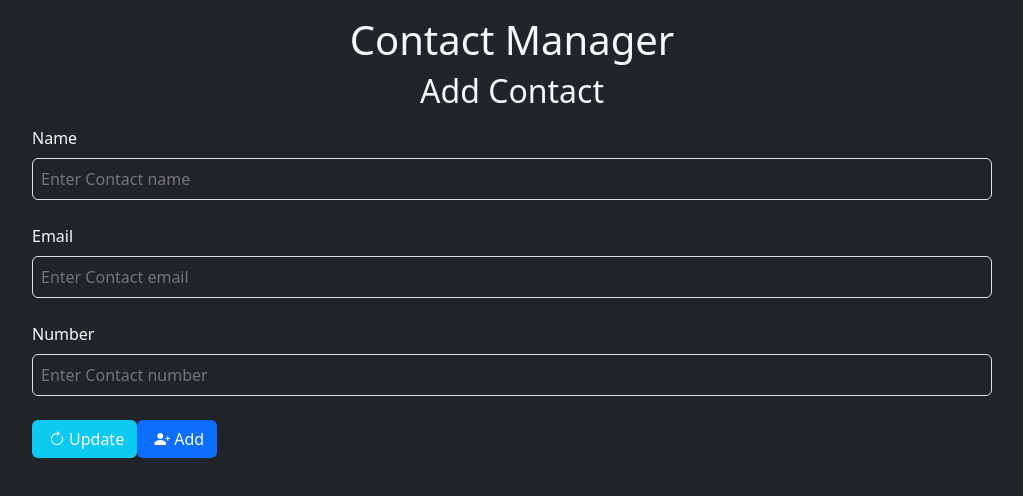
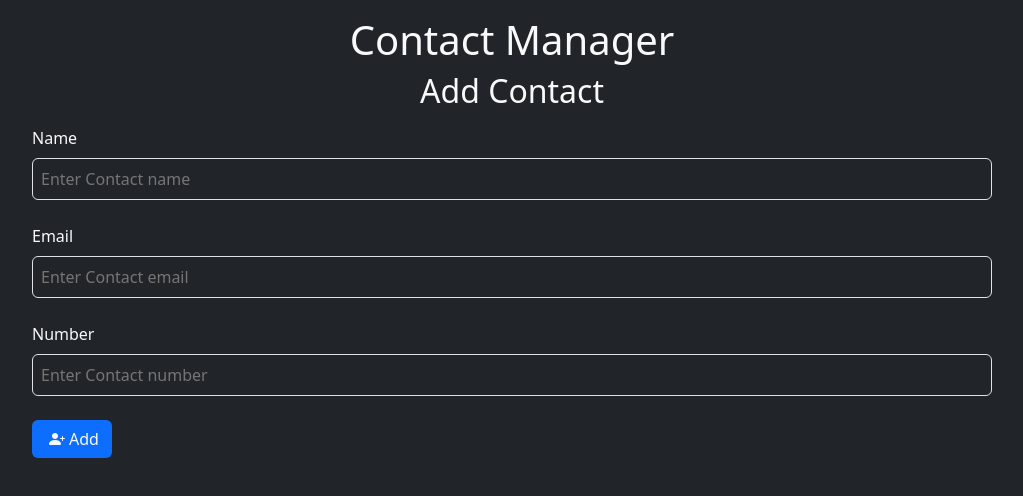
Before and after one commit to kaniz-naqvi/Contact-Manager, a React (Vite) app: page /add-contacts in a window 1280 px wide. Shown: the top 496 px of the page, without its empty margins (128-1151 px from the left). Built offline with nearby package versions, Linux system fonts and the light colour scheme.

Commit message:
Solved Editing Issue

```diff
--- a/src/App.jsx
+++ b/src/App.jsx
@@ -6,7 +6,6 @@ const App = () => {
   return (
     <ContactContext>
       <Routes>
-        {/* This is the correct way to route to ContactManager */}
         <Route path="/*" element={<ContactManager />} />
       </Routes>
     </ContactContext>
--- a/src/Context/ContactContext.jsx
+++ b/src/Context/ContactContext.jsx
@@ -4,8 +4,6 @@ import { useNavigate } from "react-router-dom";
 export const DataContext = createContext();
 
 const ContactContext = ({ children }) => {
-  const [editingId, setEditingId] = useState(null);
-
   const navigate = useNavigate();
   const [contacts, setContacts] = useState(() => {
     try {
@@ -21,6 +19,8 @@ const ContactContext = ({ children }) => {
   const [number, setNumber] = useState("");
   const [isSearch, setIsSearch] = useState(false); // Flag for search
   const [isUpdate, setIsUpdate] = useState(false);
+  const [editingId, setEditingId] = useState(null);
+
   // Update localStorage only if contacts are added or deleted, not when searched
   useEffect(() => {
     if (!isSearch && contacts.length > 0) {
@@ -67,6 +67,7 @@ const ContactContext = ({ children }) => {
         : contact
     );
     setContacts(updatedContacts); // Update the state with the new contacts array
+    setIsUpdate(false);
     setEmail("");
     setName("");
     setNumber("");
--- a/src/components/AddContact.jsx
+++ b/src/components/AddContact.jsx
@@ -36,7 +36,7 @@ const AddContact = ({
         label={"Number"}
         placeholder={"Enter Contact number"}
       />
-
+      {isUpdate ? (
         <Button
           text={"Update"}
           color={"info"}
@@ -46,8 +46,9 @@ const AddContact = ({
             updateContact();
           }}
         />
-
+      ) : (
         <Button icon={"bi-person-plus-fill"} text={"Add"} />
+      )}
     </form>
   );
 };
```
Lines whose indentation alone changed are shown as unchanged.
